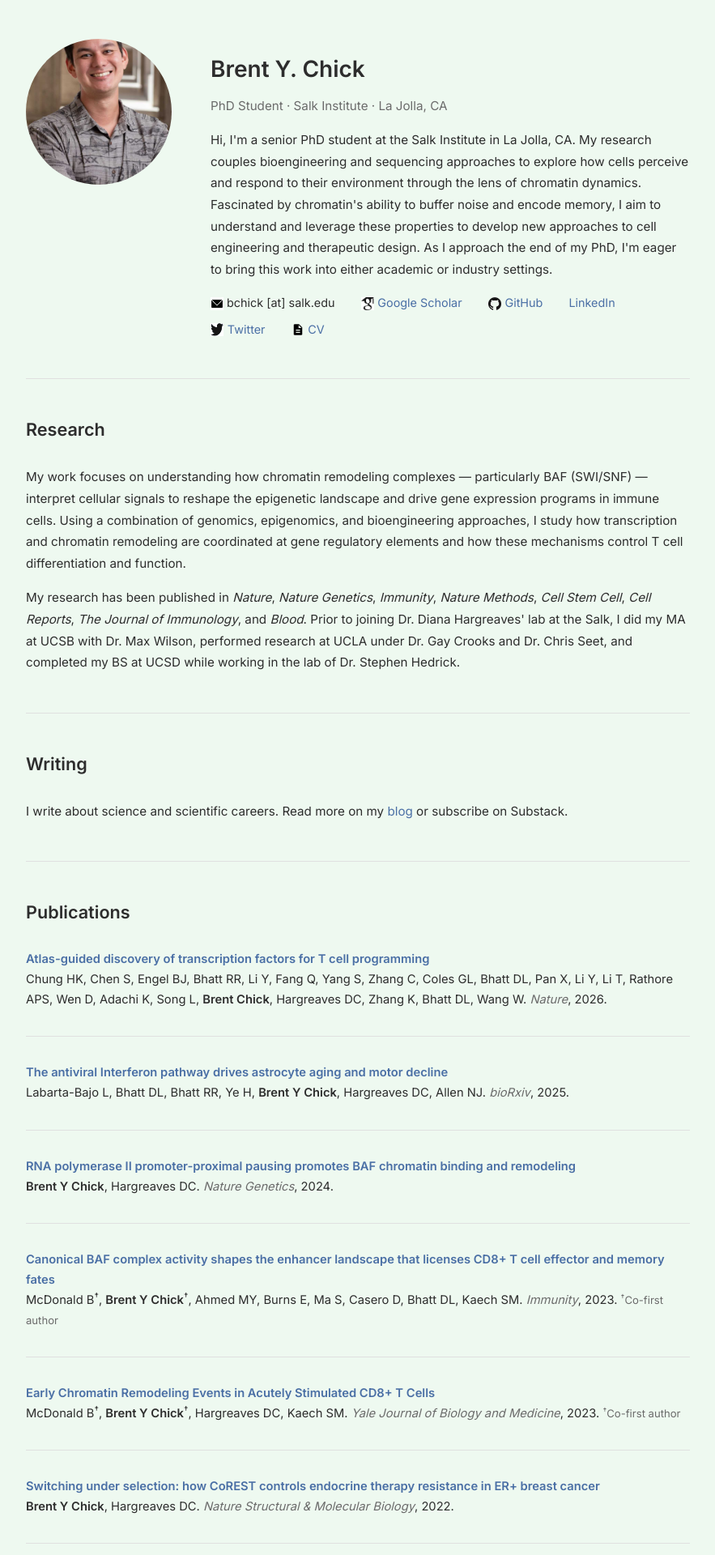
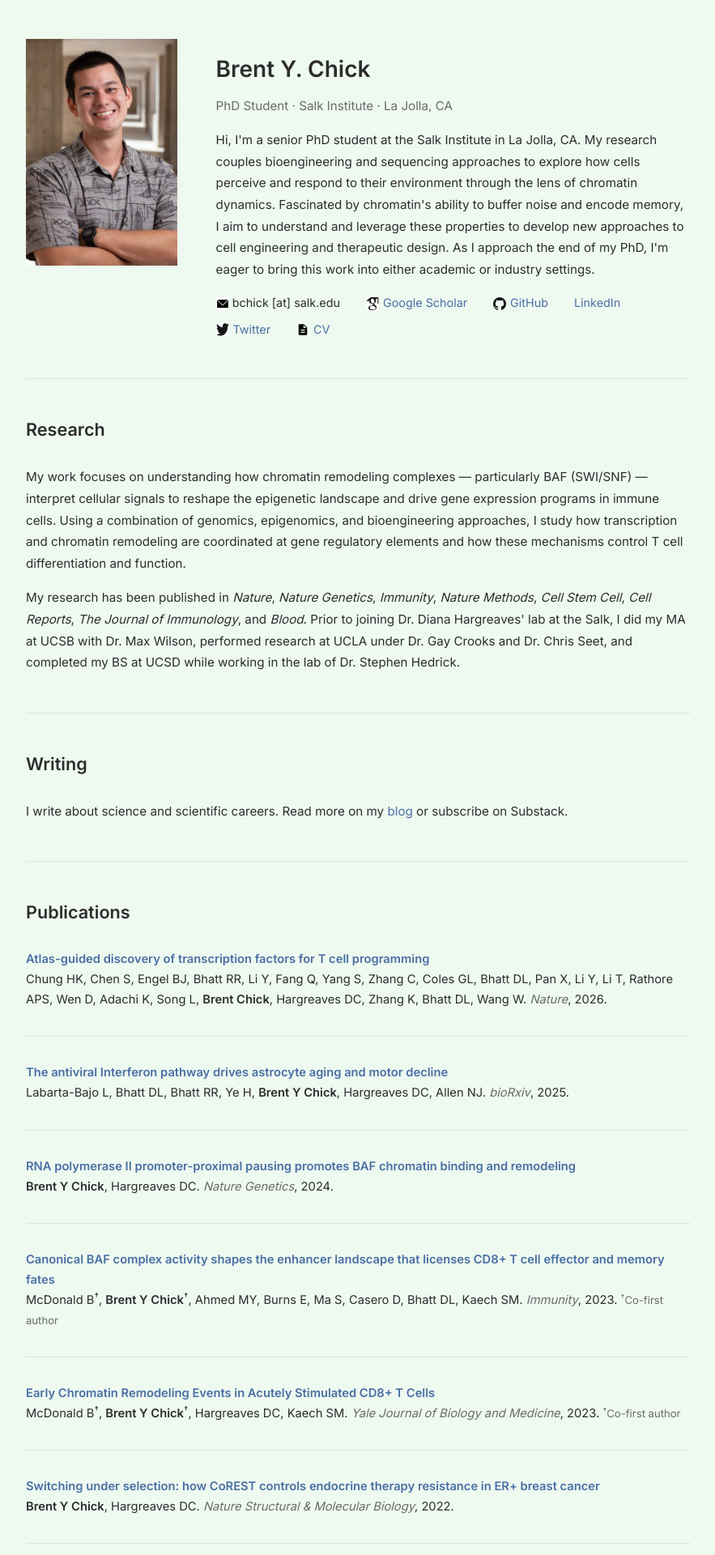
Before and after one commit to bchick/bchick.github.io, a Jekyll site: the page index.html, which Jekyll copies as it is, in a window 1280 px wide. Shown: the top 1920 px of the page at 81% size, without its empty margins (198-1081 px from the left). Built offline with Jekyll 4.4.1, drawn with Linux system fonts in a browser that asks for light colours.

Commit message:
Change profile photo to rectangular style

```diff
--- a/css/style.css
+++ b/css/style.css
@@ -71,10 +71,8 @@ hr {
 }
 
 .profile-photo {
-  width: 180px;
-  height: 180px;
-  border-radius: 50%;
-  object-fit: cover;
+  height: 280px;
+  width: auto;
   flex-shrink: 0;
 }
 
@@ -390,8 +388,8 @@ section h2 {
   }
 
   .profile-photo {
-    width: 150px;
-    height: 150px;
+    height: 220px;
+    width: auto;
   }
 
   .contact-links {
```
